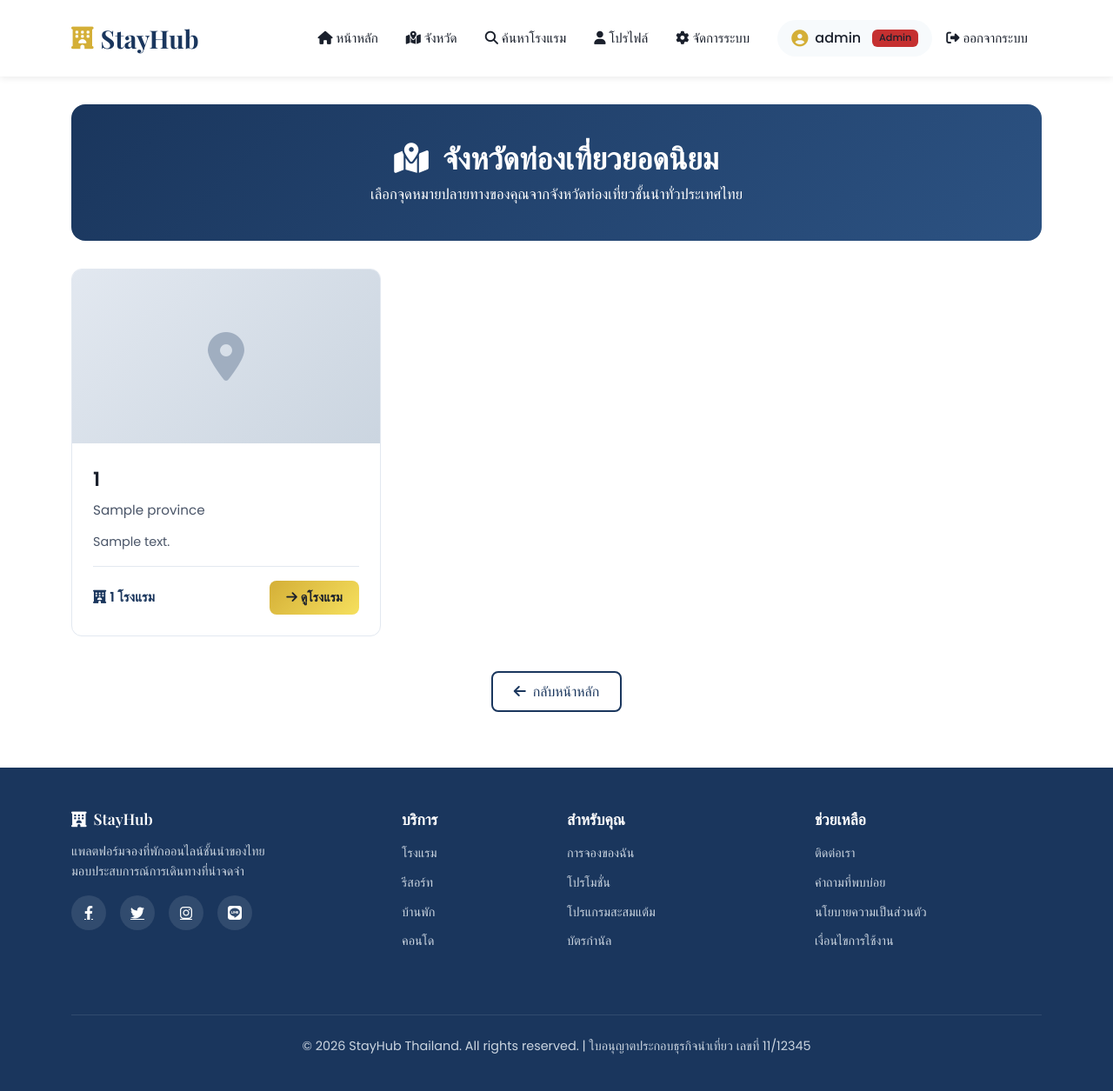
After one commit to R4ns0m101/stay-hub, a Flask app: page /provinces in a window 1280 px wide. The commit adds this page. Shown: the whole page at 87% size. Run offline with Flask 3, Linux system fonts and the light colour scheme; a user stored in the database is signed in; a database or web service that is not in the repository returns one stand-in record (values such as "Sample title"); some libraries are stand-ins or nearby versions.

Commit message:
Fixed DB and Link html link

```diff
--- a/app.py
+++ b/app.py
@@ -80,15 +80,33 @@ def login():
 def signup():
     """หน้า Sign Up - ปกติไม่มีช่องโหว่"""
     if request.method == 'POST':
-        username = request.form.get('username', '')
+        username = request.form.get('username', '').strip()
         password = request.form.get('password', '')
-        email = request.form.get('email', '')
-        full_name = request.form.get('full_name', '')
+        email = request.form.get('email', '').strip()
+        full_name = request.form.get('full_name', '').strip()
+
+        # ตรวจสอบข้อมูลว่าไม่ว่างเปล่า
+        if not username or not password or not email or not full_name:
+            return render_template('signup.html', error='กรุณากรอกข้อมูลให้ครบทุกช่อง')
 
         conn = get_db_connection()
         cur = conn.cursor()
 
         try:
+            # ตรวจสอบว่า username ซ้ำหรือไม่
+            cur.execute("SELECT id FROM users WHERE username = %s", (username,))
+            if cur.fetchone():
+                cur.close()
+                conn.close()
+                return render_template('signup.html', error='ชื่อผู้ใช้นี้ถูกใช้งานแล้ว กรุณาเลือกชื่อผู้ใช้อื่น')
+
+            # ตรวจสอบว่า email ซ้ำหรือไม่
+            cur.execute("SELECT id FROM users WHERE email = %s", (email,))
+            if cur.fetchone():
+                cur.close()
+                conn.close()
+                return render_template('signup.html', error='อีเมลนี้ถูกใช้งานแล้ว กรุณาใช้อีเมลอื่น')
+
             # ใช้ parameterized query (ปลอดภัย)
             cur.execute(
                 "INSERT INTO users (username, password, email, full_name, role) VALUES (%s, %s, %s, %s, 'user') RETURNING id",
@@ -109,9 +127,10 @@ def signup():
             # ไม่ auto-login หลัง signup เพื่อป้องกันปัญหา session persistence
             return redirect(url_for('login'))
         except Exception as e:
+            conn.rollback()
             cur.close()
             conn.close()
-            return render_template('signup.html', error=f'Error: {str(e)}')
+            return render_template('signup.html', error='เกิดข้อผิดพลาดในการสมัครสมาชิก กรุณาลองใหม่อีกครั้ง')
 
     return render_template('signup.html')
 
@@ -337,7 +356,9 @@ def book_hotel(hotel_id):
     if not hotel:
         return "Hotel not found", 404
 
-    return render_template('book_hotel.html', hotel=hotel)
+    return render_template('book_hotel.html', hotel=hotel,
+                           min_check_in=(datetime.now() + timedelta(days=1)).strftime('%Y-%m-%d'),
+                           min_check_out=(datetime.now() + timedelta(days=2)).strftime('%Y-%m-%d'))
 
 @app.route('/booking-success/<int:booking_id>')
 def booking_success(booking_id):
--- a/init-db.sql
+++ b/init-db.sql
@@ -172,7 +172,7 @@ INSERT INTO hotels (province_id, name, description, address, price_per_night, st
 INSERT INTO hotels (province_id, name, description, address, price_per_night, star_rating, amenities, is_available, secret_flag) VALUES
 (2, 'Patong Beach Resort', 'รีสอร์ทหรูริมหาดป่าตอง วิวทะเลสวยงาม', '123 ถนนบางลา ตำบลป่าตอง อำเภอกะทู้ ภูเก็ต 83150', 4500.00, 5, ARRAY['WiFi ฟรี', 'สระว่ายน้ำ', 'ชายหาดส่วนตัว', 'สปา'], TRUE, NULL),
 (2, 'Kata Villa Boutique', 'วิลล่าส่วนตัวบนเนินเขา วิวทะเลแบบพาโนรามา', '456 หาดกะตะ ตำบลกะรน อำเภอเมือง ภูเก็ต 83100', 3800.00, 4, ARRAY['WiFi ฟรี', 'สระส่วนตัว', 'ครัว', 'รับส่งสนามบิน'], TRUE, NULL),
-(3, 'Phuket Old Town Hotel', 'โรงแรมในเมืองเก่าภูเก็ต บรรยากาศโนสทัลเจีย', '789 ถนนถลาง ตำบลตลาดใหญ่ อำเภอเมือง ภูเก็ต 83000', 1900.00, 3, ARRAY['WiFi ฟรี', 'ร้านอาหาร', 'ที่จอดรถ'], TRUE, NULL),
+(2, 'Phuket Old Town Hotel', 'โรงแรมในเมืองเก่าภูเก็ต บรรยากาศโนสทัลเจีย', '789 ถนนถลาง ตำบลตลาดใหญ่ อำเภอเมือง ภูเก็ต 83000', 1900.00, 3, ARRAY['WiFi ฟรี', 'ร้านอาหาร', 'ที่จอดรถ'], TRUE, NULL),
 (2, 'Rawai Beachfront Villa', 'วิลล่าหรูหน้าหาดราไวย์ เหมาะสำหรับครอบครัว', '321 หาดราไวย์ ตำบลราไวย์ อำเภอเมือง ภูเก็ต 83130', 5200.00, 5, ARRAY['WiFi ฟรี', 'สระว่ายน้ำ', 'ครัวครบครัน', 'พนักงานส่วนตัว'], TRUE, NULL),
 (2, 'Hidden Treasure Resort Phuket', 'รีสอร์ทลับที่ซ่อนสมบัติทะเล 🏴‍☠️', '888 เกาะลับ ภูเก็ต 88888', 8888.00, 5, ARRAY['WiFi ฟรี', 'ขุมทรัพย์', 'แผนที่ลับ'], TRUE, 'FLAG{sql_injection_beaches_paradise_phuket}');
 
--- a/template/base.html
+++ b/templates/base.html
@@ -359,6 +359,11 @@
                             </a>
                         </li>
                         <li class="nav-item">
+                            <a class="nav-link" href="{{ url_for('provinces') }}">
+                                <i class="fas fa-map-marked-alt"></i> จังหวัด
+                            </a>
+                        </li>
+                        <li class="nav-item">
                             <a class="nav-link" href="{{ url_for('search') }}">
                                 <i class="fas fa-search"></i> ค้นหาโรงแรม
                             </a>
--- a/template/book_hotel.html
+++ b/templates/book_hotel.html
@@ -152,7 +152,7 @@
                        class="form-control"
                        id="check_in"
                        name="check_in"
-                       min="{{ (now + timedelta(days=1)).strftime('%Y-%m-%d') }}"
+                       min="{{ min_check_in }}"
                        required>
             </div>
             <div>
@@ -163,7 +163,7 @@
                        class="form-control"
                        id="check_out"
                        name="check_out"
-                       min="{{ (now + timedelta(days=2)).strftime('%Y-%m-%d') }}"
+                       min="{{ min_check_out }}"
                        required>
             </div>
         </div>
--- /dev/null
+++ b/templates/provinces.html
@@ -0,0 +1,149 @@
+{% extends "base.html" %}
+
+{% block title %}จังหวัดท่องเที่ยว - StayHub{% endblock %}
+
+{% block extra_css %}
+<style>
+    .provinces-header {
+        background: linear-gradient(135deg, var(--primary-color), var(--accent-color));
+        color: #ffffff;
+        border-radius: 16px;
+        padding: 2.5rem;
+        margin-bottom: 2rem;
+        text-align: center;
+    }
+
+    .provinces-header h2 {
+        font-size: 2.2rem;
+        margin-bottom: 0.5rem;
+    }
+
+    .province-card {
+        background: #ffffff;
+        border: 1px solid var(--border-color);
+        border-radius: 12px;
+        overflow: hidden;
+        transition: all 0.3s ease;
+        margin-bottom: 1.5rem;
+        text-decoration: none;
+        color: inherit;
+        display: block;
+    }
+
+    .province-card:hover {
+        box-shadow: 0 8px 24px rgba(0,0,0,0.12);
+        transform: translateY(-4px);
+        color: inherit;
+    }
+
+    .province-image {
+        width: 100%;
+        height: 200px;
+        background: linear-gradient(135deg, #e2e8f0, #cbd5e0);
+        display: flex;
+        align-items: center;
+        justify-content: center;
+        font-size: 3.5rem;
+        color: #a0aec0;
+    }
+
+    .province-body {
+        padding: 1.5rem;
+    }
+
+    .province-name {
+        font-size: 1.4rem;
+        font-weight: 600;
+        color: var(--text-dark);
+        margin-bottom: 0.3rem;
+    }
+
+    .province-name-en {
+        font-size: 0.95rem;
+        color: var(--text-light);
+        margin-bottom: 0.8rem;
+    }
+
+    .province-description {
+        color: var(--text-light);
+        font-size: 0.9rem;
+        margin-bottom: 1rem;
+        line-height: 1.6;
+    }
+
+    .province-stats {
+        display: flex;
+        justify-content: space-between;
+        align-items: center;
+        padding-top: 1rem;
+        border-top: 1px solid var(--border-color);
+    }
+
+    .hotel-count {
+        font-weight: 600;
+        color: var(--primary-color);
+        font-size: 0.95rem;
+    }
+
+    .btn-view {
+        background: linear-gradient(135deg, var(--secondary-color), #f6e05e);
+        border: none;
+        color: var(--text-dark);
+        padding: 0.5rem 1.2rem;
+        font-weight: 600;
+        border-radius: 8px;
+        font-size: 0.9rem;
+        transition: all 0.3s ease;
+    }
+
+    .btn-view:hover {
+        transform: scale(1.05);
+        box-shadow: 0 4px 12px rgba(212, 175, 55, 0.3);
+    }
+</style>
+{% endblock %}
+
+{% block content %}
+<div class="provinces-header">
+    <h2>
+        <i class="fas fa-map-marked-alt me-2"></i>
+        จังหวัดท่องเที่ยวยอดนิยม
+    </h2>
+    <p style="font-size: 1.05rem; margin: 0;">
+        เลือกจุดหมายปลายทางของคุณจากจังหวัดท่องเที่ยวชั้นนำทั่วประเทศไทย
+    </p>
+</div>
+
+<div class="row">
+    {% for province in provinces %}
+    <div class="col-md-6 col-lg-4">
+        <a href="{{ url_for('province_detail', slug=province[3]) }}" class="province-card">
+            <div class="province-image">
+                <i class="fas fa-map-marker-alt"></i>
+            </div>
+            <div class="province-body">
+                <div class="province-name">{{ province[0] }}</div>
+                <div class="province-name-en">{{ province[1] }}</div>
+                <div class="province-description">
+                    {{ province[4][:120] }}{% if province[4]|length > 120 %}...{% endif %}
+                </div>
+                <div class="province-stats">
+                    <span class="hotel-count">
+                        <i class="fas fa-hotel me-1"></i>{{ province[5] }} โรงแรม
+                    </span>
+                    <span class="btn-view">
+                        <i class="fas fa-arrow-right me-1"></i>ดูโรงแรม
+                    </span>
+                </div>
+            </div>
+        </a>
+    </div>
+    {% endfor %}
+</div>
+
+<div class="text-center mt-3">
+    <a href="{{ url_for('dashboard') }}" class="btn btn-outline-primary">
+        <i class="fas fa-arrow-left me-2"></i>กลับหน้าหลัก
+    </a>
+</div>
+{% endblock %}
```
Also changed, not shown: templates/dashboard.html (renamed from template/dashboard.html, +29 -1 lines), templates/search.html (renamed from template/search.html, +8 -12 lines), templates/admin.html (renamed from template/admin.html), templates/booking_success.html (renamed from template/booking_success.html), templates/hotel_detail.html (renamed from template/hotel_detail.html), templates/login.html (renamed from template/login.html), templates/profile.html (renamed from template/profile.html), templates/province_detail.html (renamed from template/province_detail.html), templates/signup.html (renamed from template/signup.html).
